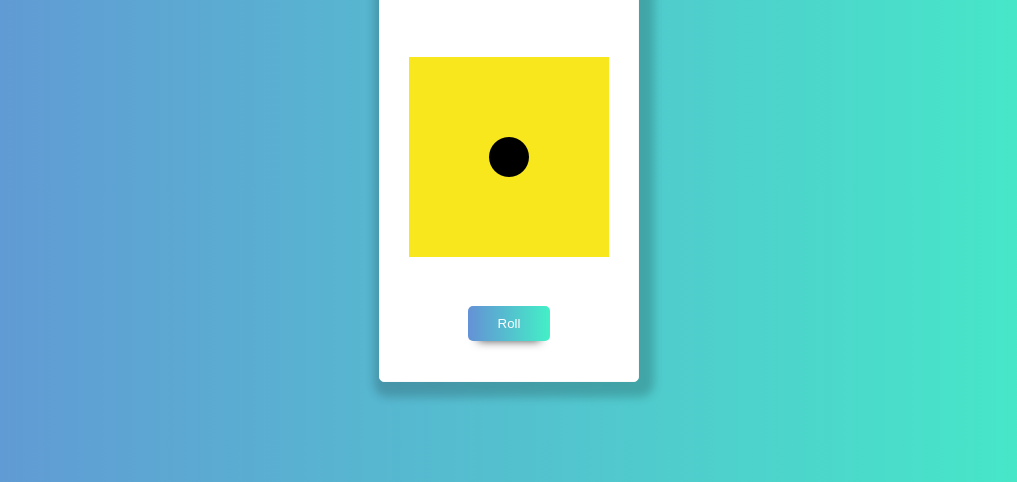
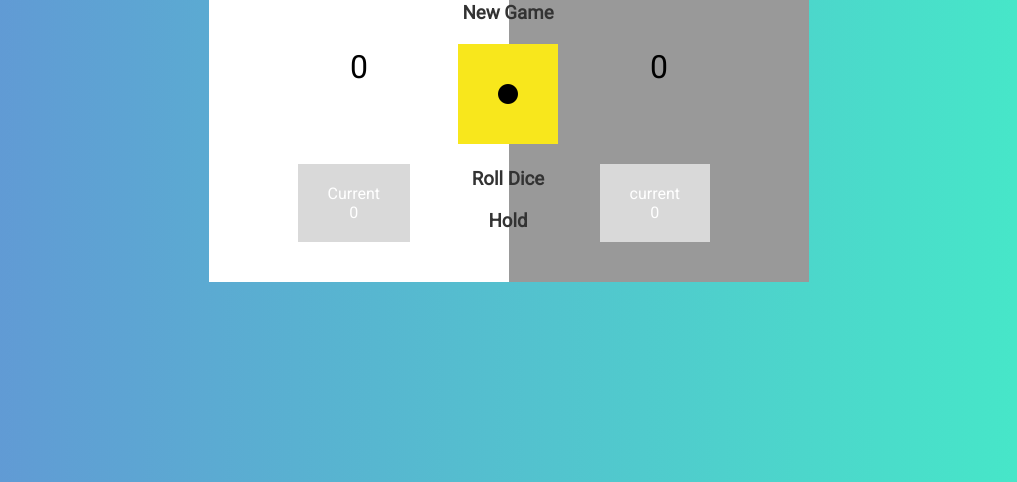
Before and after one commit to cyber-geek-950/diceGame1, a plain HTML site: page index.html in a window 1280 px wide. Shown: the part 318-800 px from the top of the page, without its empty margins (131-1148 px from the left). Drawn offline with Linux system fonts and the light colour scheme.

Commit message:
HTML and CSS complete. Beginning of JS - vars set

```diff
--- a/index.html
+++ b/index.html
@@ -5,20 +5,36 @@
     <meta name="viewport" content="width=device-width, initial-scale=1.0">
     <link href="https://fonts.googleapis.com/css2?family=Roboto&display=swap" rel="stylesheet">
     <link rel="stylesheet" href="./main.css">
-    <title>Dice Game - 1 Player</title>
+    <title>Dice Game - 2 Player</title>
 </head>
 <body>
     <div class="container">
-        <div class="card">
-            <p id="reset"><a href="#">start again</a></p>
+
+        <div class="playerOne">
             <h1>Player 1</h1>
-            <p id="number"></p>
-            <p id="win"></p>
-            <p id="lose"></p>
-            <img src="./img/dice1.png" alt="Die 1" class="die" id="dice1">
-            <button class="btn"><a href="#">Roll</a></button>
+            <h1 id="playerScore">0</h1>
+            <div class="scoreBoard">
+                <p>Current</p>
+                <p id="playerOneCurrentScore">0</p>
+            </div>
+            <div class="resets">
+                <h3 id="newGame"><a href="#">New Game</a></h3>
+                <img src="./img/dice1.png" alt="Dice">
+                <h3 id="rollDice"><a href="#">Roll Dice</a></h3>
+                <h3 id="hold"><a href="#">Hold</a></h3>
+            </div>
         </div>
-    </div>
+
+        <div class="playerTwo">
+            <h1>Player 2</h1>
+            <h1 id="playerScore">0</h1>
+            <div class="scoreBoard">
+                <p>current</p>
+                <p id="playerTwoCurrentScore">0</p>
+            </div>
+        </div>
+
+    </div><!-- END CONTAINER -->
     <script src="script.js"></script>
 </body>
 </html>
--- a/main.css
+++ b/main.css
@@ -17,51 +17,64 @@
     left: 50%;
     transform: translate(-50%, -50%);
     justify-content: center;
+    display: flex;
 }
 
-h1 {
-    color: #777;
+.playerOne {
+    background-color: #fff;
+    width: 300px;
+    height: 400px;
+    text-align: center;
+    position: relative;
 }
 
-.card {
-    border: 1px solid #f9f9f9;
-    height: 600px;
-    width: 260px;
-    padding: 40px;
-    display: flex;
-    flex-direction: column;
-    justify-content: space-between;
-    align-items: center;
-    background-color: #fff;
-    border-radius: 5px;
-    -webkit-box-shadow: 0px 0px 33px 14px rgba(0,0,0,0.19);
-    -moz-box-shadow: 0px 0px 33px 14px rgba(0,0,0,0.19);
-    box-shadow: 5px 5px 10px 10px rgba(0,0,0,0.19);
+.playerTwo {
+    background-color: #999;
+    width: 300px;
+    height: 400px;
+    text-align: center;
+    position: relative;
 }
 
-#reset {
-    display: none;
-    background-color: #777;
-    padding: 15px 30px;
-    border-radius: 5px;
+.playerOne h1,
+.playerTwo h1 {
+   margin-top: 4rem;
+   font-weight: 300;
 }
 
-#reset a {
-    text-decoration: none;
+.scoreBoard {
+    position: absolute;
+    bottom: 10%;
+    right: 33%;
+    background-color: #d9d9d9;
+    padding: 20px 30px;
     color: #fff;
 }
 
-
-.btn {
-    padding: 10px 30px;
-    background: linear-gradient(90deg, rgb(100, 145, 214) 0%, rgb(67, 240, 199) 100%);
-    border: none;
-    border-radius: 5px;
-    box-shadow: 0px 10px 10px -10px rgba(0,0,0, .7);
+.resets {
+    position: absolute;
+    top: 30%;
+    left: 83%;
+    z-index: 5;
 }
 
-.btn a {
-    color: #fff;
+/* img,
+#rollDice,
+#hold {
+    display: none;
+} */
+
+img {
+    width: 100px;
+    height: 100px;
+    margin-bottom: 20px;
+}
+
+h3 {
+    margin-bottom: 20px;
+}
+
+h3 a {
     text-decoration: none;
-    display: block;
+    color: #333;
 }
--- a/script.js
+++ b/script.js
@@ -1,38 +1,16 @@
-const btn = document.querySelector('.btn');
-let scoreDisplay = document.getElementById('number');
-const win = document.getElementById('win');
-const lose = document.getElementById('lose');
-const restart = document.getElementById('reset');
-let score = 0;
-
-btn.addEventListener('click', (e) => {
-
-    // Create a random number
-    const dieRoll = Math.floor( Math.random() * 5 ) + 1;
-
-    //Display the result
-   console.log( document.getElementsByTagName('img')[0]);
-    document.getElementsByTagName('img')[0].src = 'img/dice' + dieRoll + '.png';
-
-    score =  dieRoll + score;
-    scoreDisplay.textContent = score;
+let newGame = document.getElementById('newGame');
+let rollDice = document.getElementById('rollDice');
+let playerOneRandomNumber = Math.floor(Math.random() * 5 + 1);
+let playerTwoRandomNumber = Math.floor(Math.random() * 5 + 1);
+let playerOneCurrentScore = 0;
+let playerTwoCurrentScore = 0;
 
 
-    document.getElementsByClassName('.number').textContent = score;
+//Satrts new game
+newGame.addEventListener('click', () => {
+    location.reload();
+});
 
-    console.log(score);
-
-    if(dieRoll == 1) {
-       lose.textContent = "You Lose!";
-       restart.style.display = 'block';
-
-    } else if (score >= 20) {
-       win.textContent = "You Win!";
-       restart.style.display = 'block';
-    }
+rollDice.addEventListener('click', () => {
 
 });
-
-restart.addEventListener('click', (e) => {
-    location.reload();
-});
```
